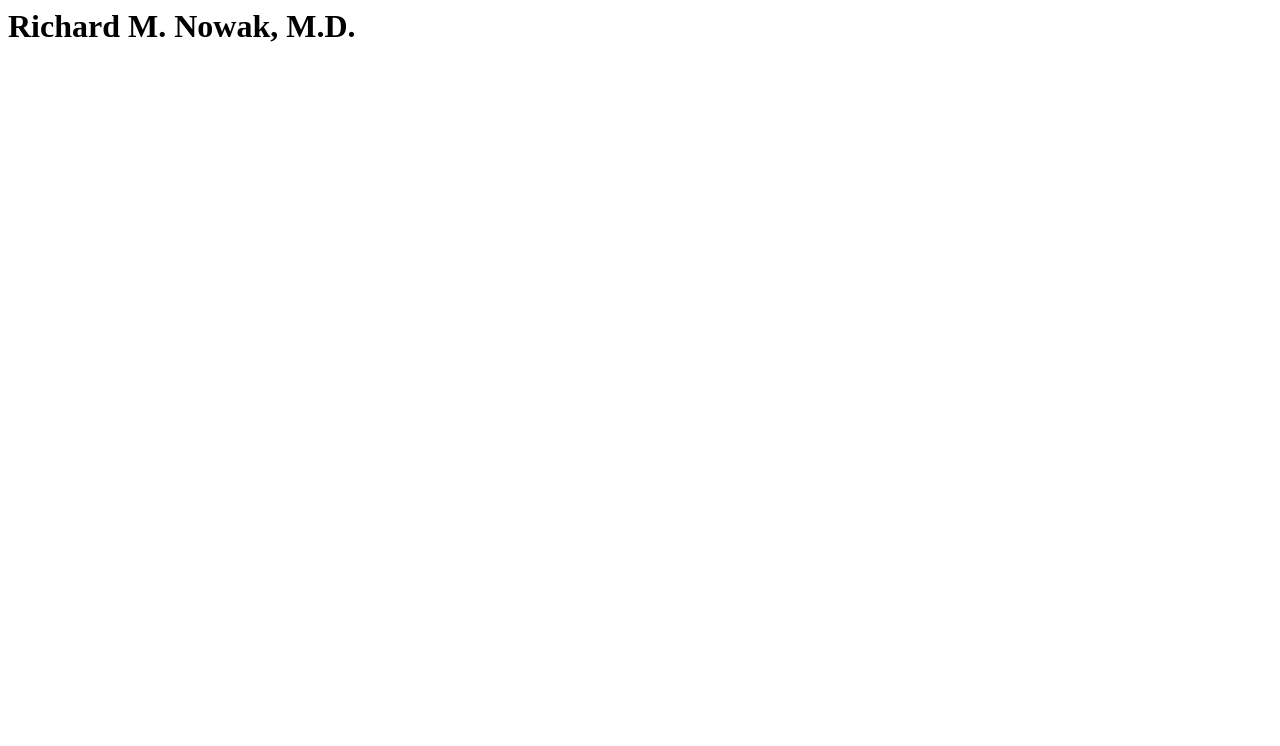
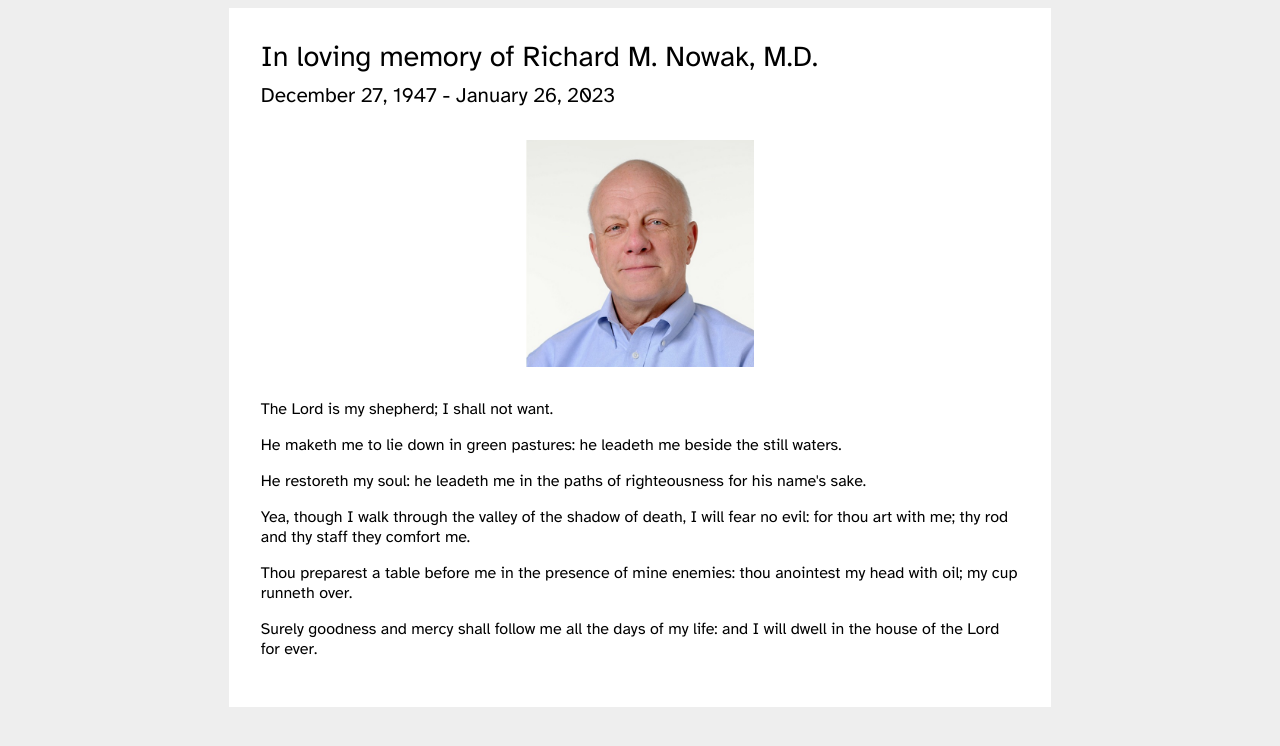
Before and after one commit to michaelrnowak/nowakmd.com, a plain HTML site: page index.html in a window 1280 px wide. Drawn offline with Linux system fonts and the light colour scheme.

Commit message:
index.html

```diff
--- a/index.html
+++ b/index.html
@@ -1,8 +1,30 @@
-<html>
-<head>
-  <title>In loving memory of Richard M. Nowak, M.D.</title>
-</head>
-<body>
-  <h1>Richard M. Nowak, M.D.</h1>
-</body>
+<html lang="en">
+  <head>
+    <meta charset="UTF-8">
+    <meta name="viewport" content="width=device-width">
+    <link rel="preconnect" href="https://fonts.googleapis.com">
+    <link rel="preconnect" href="https://fonts.gstatic.com" crossorigin>
+    <link href="https://fonts.googleapis.com/css2?family=Atkinson+Hyperlegible:ital,wght@0,400;0,700;1,400&display=swap" rel="stylesheet">
+    <link rel="stylesheet" type="text/css" href="style.css">
+    <title>In loving memory of Richard M. Nowak, M.D.</title>
+  </head>
+  <body>
+    <div class="container">
+      <div class="content-wrapper">
+        <div class="content">
+          <h1>In loving memory of Richard M. Nowak, M.D.</h1>
+          <h2>December 27, 1947 - January 26, 2023</h2>
+          <figure>
+            <img src="dad.jpeg" width="30%" alt="A photograph of Richard M. Nowak">
+          </figure>
+          <p>The Lord is my shepherd; I shall not want.</p>
+          <p>He maketh me to lie down in green pastures: he leadeth me beside the still waters.</p>
+          <p>He restoreth my soul: he leadeth me in the paths of righteousness for his name's sake.</p>
+          <p>Yea, though I walk through the valley of the shadow of death, I will fear no evil: for thou art with me; thy rod and thy staff they comfort me.</p>
+          <p>Thou preparest a table before me in the presence of mine enemies: thou anointest my head with oil; my cup runneth over.</p>
+          <p>Surely goodness and mercy shall follow me all the days of my life: and I will dwell in the house of the Lord for ever. </p>
+        </div>
+      </div>
+    </div>
+  </body>
 </html>
--- /dev/null
+++ b/style.css
@@ -0,0 +1,49 @@
+@import url('https://fonts.googleapis.com/css2?family=Atkinson+Hyperlegible:ital,wght@0,400;0,700;1,400&display=swap');
+html {
+  font-family: 'Atkinson Hyperlegible', sans-serif;
+}
+body {
+  background-color: #eee;
+}
+h1,h2,h3,h4,h5,h6{margin-top:0;margin-bottom:.5rem}
+.h1,.h2,.h3,.h4,.h5,.h6,h1,h2,h3,h4,h5,h6{margin-bottom:.5rem;font-weight:500;line-height:1.2}
+.h1,h1{font-size:1.8rem}
+.h2,h2{font-size:1.3rem}
+.h3,h3{font-size:1.1rem}
+.h4,h4{font-size:1rem}
+.h5,h5{font-size:1rem}
+.h6,h6{font-size:1rem}
+
+.content-wrapper {
+  background-color: white;
+  padding: 2em;
+  max-width: 60%;
+  margin-right: auto;
+  margin-left: auto;
+}
+
+.content > * {
+  margin-right: auto;
+  margin-left: auto;
+}
+
+.content > p {
+  max-width: 50%px;
+}
+
+.content figure {
+  margin-top: 2em;
+  margin-bottom: 2em;
+}
+
+.content figure img {
+  display: block;
+  margin-right: auto;
+  margin-left: auto;
+}
+
+.content figcaption {
+  margin-top: 1em;
+  font-size: 14px;
+  text-align: center;
+}
```
Also changed, not shown: dad.jpeg (added).
